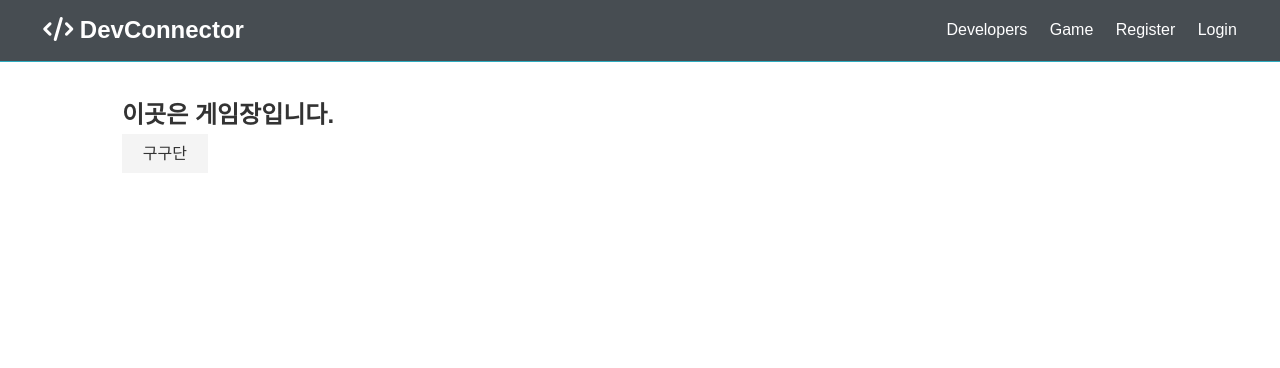
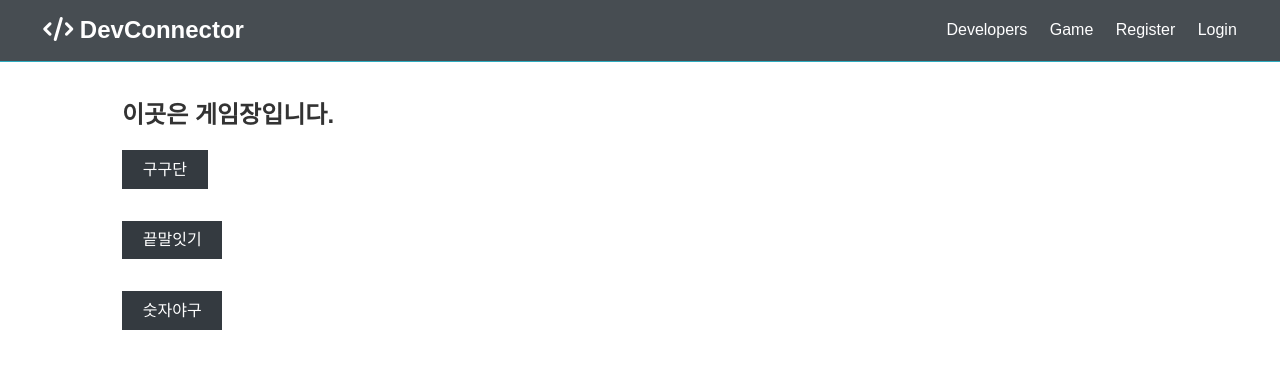
Before and after one commit to kkoon9/Full-Stack-With-javascript, a React (Create React App) app in the folder front/: page /game in a window 1280 px wide. Shown: the top 368 px of the page. Built offline with nearby package versions, Linux system fonts and the light colour scheme; no server answers.

Commit message:
feat : 끝말잇기 게임 구현
- state에 대한 이해
- javascript match를 사용(=equals)

```diff
--- a/front/src/components/game/Game.js
+++ b/front/src/components/game/Game.js
@@ -5,9 +5,21 @@ const Game = () => {
   return (
     <Fragment>
       <h2>이곳은 게임장입니다.</h2>
-      <Link to="/Multiplication" className="btn btn-light">
-        구구단
+      <div>
+        <Link to="/Multiplication" className="btn btn-dark my-1">
+          구구단
       </Link>
+      </div>
+      <div>
+        <Link to="/WordReply" className="btn btn-dark my-1">
+          끝말잇기
+      </Link>
+      </div>
+      <div>
+        <Link to="/NumberBaseball" className="btn btn-dark my-1">
+          숫자야구
+      </Link>
+      </div>
     </Fragment>
   );
 };
--- /dev/null
+++ b/front/src/components/game/WordReply.jsx
@@ -0,0 +1,51 @@
+import React, { Fragment, useState, useRef } from 'react';
+import { Link } from 'react-router-dom';
+
+const WordReply = () => {
+  const [word, setWord] = useState('남궁권');
+  const [value, setValue] = useState('');
+  const [result, setResult] = useState('');
+  const onChange = (e) => {
+    setValue(e.target.value);
+  };
+  const onSubmit = (e) => {
+    e.preventDefault();
+    if (word[word.length - 1].match(value[0])) {
+      setWord(value);
+      setValue('');
+      setResult('정답입니다');
+    } else {
+      setValue('');
+      setResult('땡');
+    }
+    inputRef.current.focus();
+  };
+  // const onClick = (e) => {
+  //   setWord(Math.ceil(Math.random() * 9));
+  //   setSecond(Math.ceil(Math.random() * 9));
+  //   setValue('');
+  //   setResult('');
+  // };
+  const inputRef = useRef();
+  return (
+    <Fragment>
+      <h2>이곳은 끝말잇기 게임장입니다.</h2>
+      <div>{word}</div>
+      <form onSubmit={(e) => onSubmit(e)}>
+        <input ref={inputRef} value={value} onChange={(e) => onChange(e)} />
+        <button>입력!</button>
+      </form>
+      <div>{result}</div>
+      {/* <button  className="btn btn-dark my-1" onClick={(e) => onClick(e)}>
+        다음문제
+      </button> */}
+      <div>
+        <Link to="/Game" className="btn btn-dark my-1">
+          다른 게임하기
+        </Link>
+      </div>
+    </Fragment>
+  );
+};
+
+export default WordReply;
--- a/front/src/components/routing/Routes.js
+++ b/front/src/components/routing/Routes.js
@@ -16,6 +16,8 @@ import Posts from '../posts/Posts';
 import Post from '../post/Post';
 import Game from '../game/Game';
 import Multiplication from '../game/Multiplication';
+import WordReply from '../game/WordReply';
+import NumberBaseball from '../game/NumberBaseball';
 import NotFound from '../layout/NotFound';
 
 const Routes = () => {
@@ -29,6 +31,8 @@ const Routes = () => {
         <Route exact path="/profile/:id" component={Profile} />
         <Route exact path="/game" component={Game} />
         <Route exact path="/Multiplication" component={Multiplication} />
+        <Route exact path="/WordReply" component={WordReply} />
+        <Route exact path="/NumberBaseball" component={NumberBaseball} />
 
         <PrivateRoute exact path="/dashboard" component={Dashboard} />
         <PrivateRoute exact path="/create-profile" component={CreateProfile} />
```
